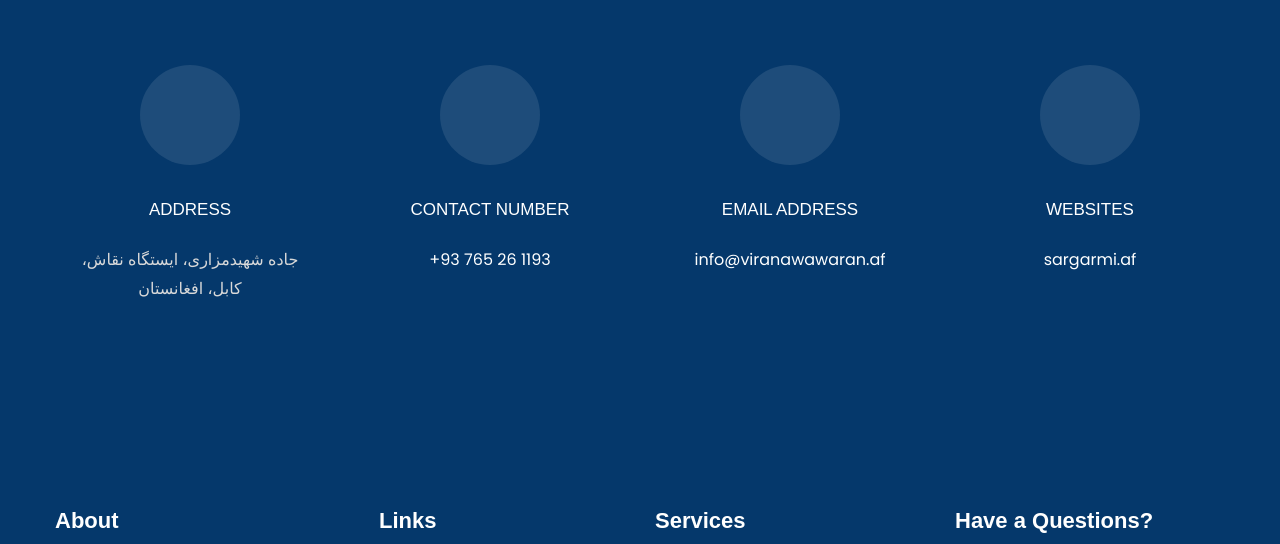
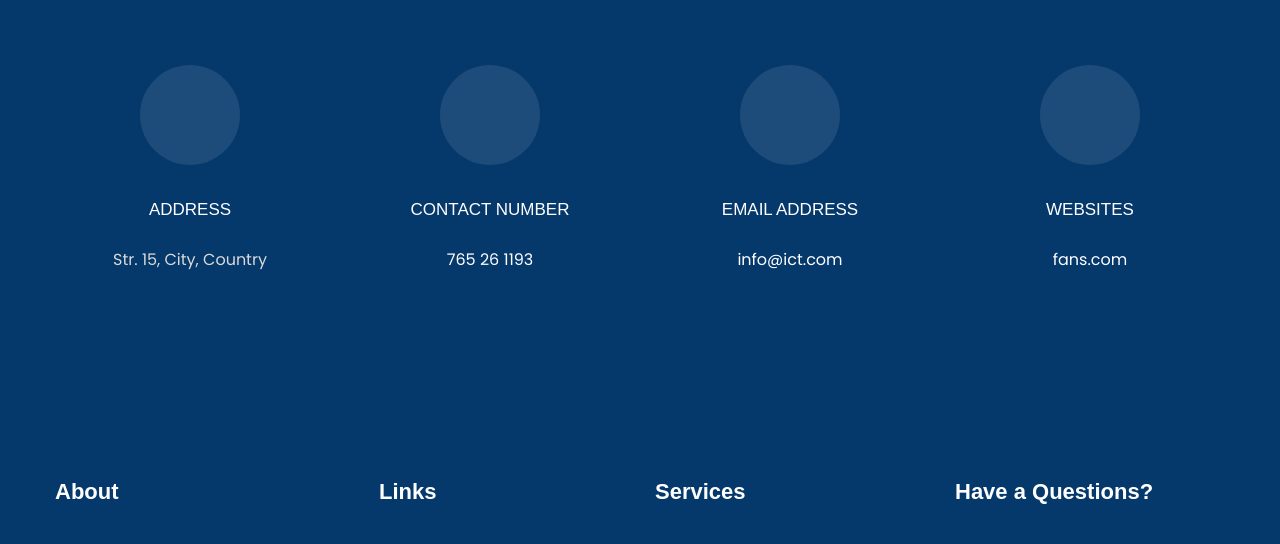
Before and after one commit to FHSAF/ICT-Website, a Django app: page / in a window 1280 px wide. Shown: the part 2943-3487 px from the top of the page. Run offline with Django 3.2, Linux system fonts and the light colour scheme; data that the repository does not hold is empty; parts of the project's set-up code (start-up, migrations or seed data) failed here and were passed over; some libraries are stand-ins or nearby versions; some web fonts are replaced.

Commit message:
content change

```diff
--- a/templates/pages/index.html
+++ b/templates/pages/index.html
@@ -256,7 +256,7 @@
           			<span class="icon-map-signs"></span>
           		</div>
           		<h3 class="mb-4">Address</h3>
-	            <p>جاده شهیدمزاری، ایستگاه نقاش، کابل، افغانستان</p>
+	            <p>Str. 15, City, Country</p>
 	          </div>
           </div>
           <div class="col-md-6 col-lg-3 d-flex vn-animate">
@@ -265,7 +265,7 @@
           			<span class="icon-phone2"></span>
           		</div>
           		<h3 class="mb-4">Contact Number</h3>
-	            <p><a href="tel://1234567920">+93 765 26 1193</a></p>
+	            <p><a href="tel://1234567920">765 26 1193</a></p>
 	          </div>
           </div>
           <div class="col-md-6 col-lg-3 d-flex vn-animate">
@@ -274,7 +274,7 @@
           			<span class="icon-paper-plane"></span>
           		</div>
           		<h3 class="mb-4">Email Address</h3>
-	            <p><a href="info@viranawawaran.af">info@viranawawaran.af</a></p>
+	            <p><a href="info@viranawawaran.af">info@ict.com</a></p>
 	          </div>
           </div>
           <div class="col-md-6 col-lg-3 d-flex vn-animate">
@@ -283,7 +283,7 @@
           			<span class="icon-globe"></span>
           		</div>
           		<h3 class="mb-4">Websites</h3>
-	            <p><a href="#">sargarmi.af</a></p>
+	            <p><a href="#">fans.com</a></p>
 	          </div>
           </div>
         </div>
```
